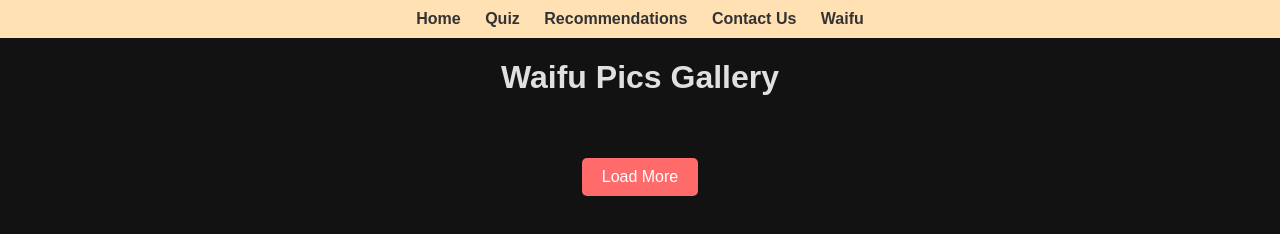
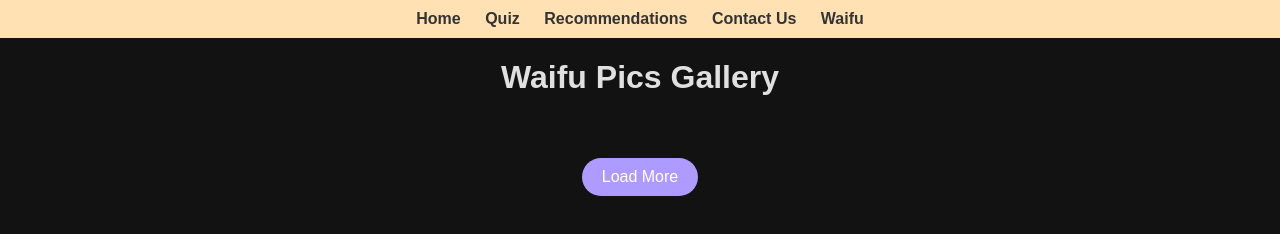
Before and after one commit to AceChianni/Capstone-AnimeFinder, a plain HTML site: page waifu.html in a window 1280 px wide. Drawn offline with Linux system fonts and the light colour scheme; no server answers.

Commit message:
button styles

```diff
--- a/waifustyles.css
+++ b/waifustyles.css
@@ -62,16 +62,16 @@ main {
 }
 
 button {
-    background-color: #ff6b6b;
+    background-color: #AE9BFF;
     color: white;
     border: none;
     padding: 10px 20px;
     margin-top: 20px;
     font-size: 16px;
     cursor: pointer;
-    border-radius: 5px;
+    border-radius: 50px;
 }
 
 button:hover {
-    background-color: #ff4757;
+    background-color: #9b86ff;
 }
```
